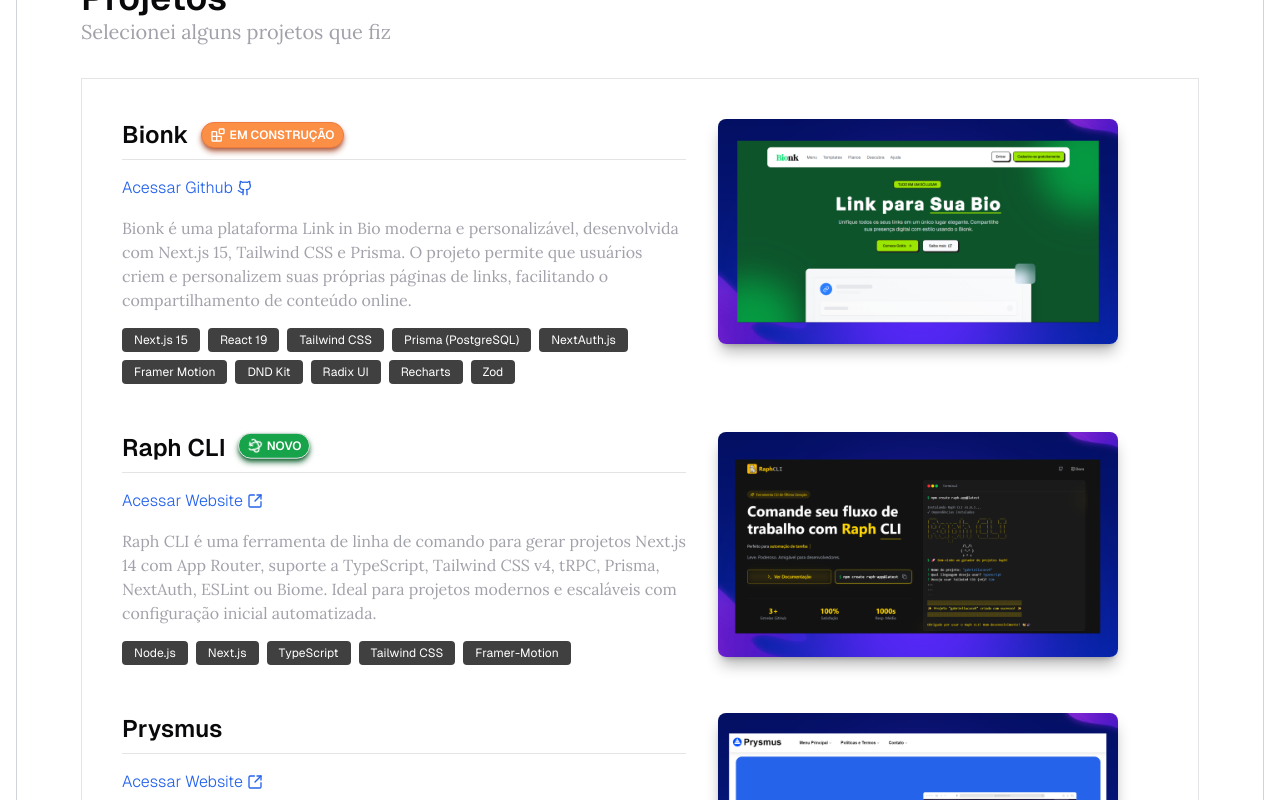
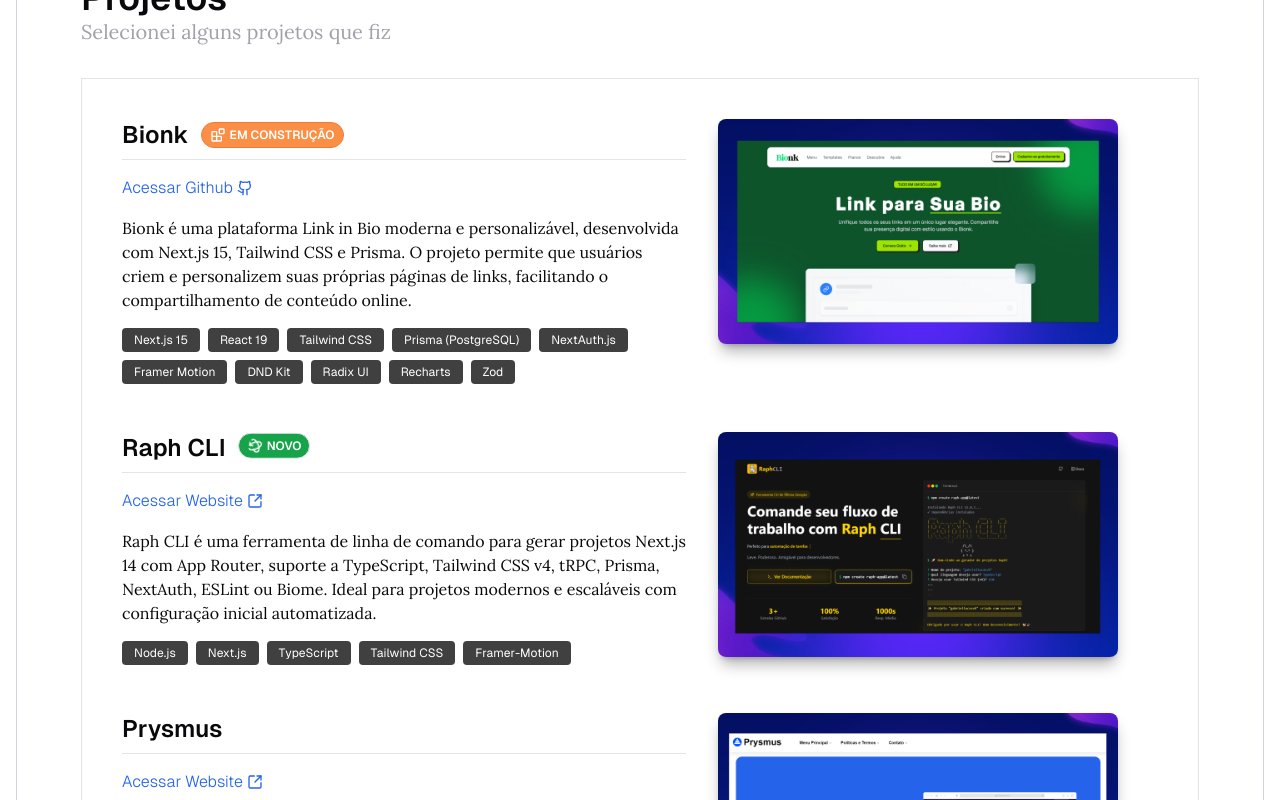
Before and after one commit to gabriellucasvh/portfolio, a Next.js app: page / in a window 1280 px wide. Shown: the part 740-1540 px from the top of the page. Built offline with nearby package versions, Linux system fonts and the light colour scheme.

Commit message:
style: Ajuste de cores para o tema claro

```diff
--- a/components/Sections/Projetos.tsx
+++ b/components/Sections/Projetos.tsx
@@ -86,12 +86,12 @@
                 {item.title}
 
                 {item.status === "novo" && (
-                  <span className="flex items-center gap-1 animate-bounce bg-green-600 shadow-md shadow-green-800 border text-white text-xs font-semibold px-2 py-1 rounded-full uppercase">
+                  <span className="flex items-center gap-1 animate-bounce bg-green-600 sark:shadow-md shadow-green-800 border text-white text-xs font-semibold px-2 py-1 rounded-full uppercase">
                     <Rotate3D className='animate-spin' size={16} /> Novo
                   </span>
                 )}
                 {item.status === "em-construcao" && (
-                  <span className="flex items-center gap-1 animate-pulse bg-orange-500 shadow-md shadow-orange-800 border border-orange-600 text-white text-xs font-semibold px-2 py-1 rounded-full uppercase cursor-progress">
+                  <span className="flex items-center gap-1 animate-pulse bg-orange-500 dark:shadow-md shadow-orange-800 border border-orange-600 text-white text-xs font-semibold px-2 py-1 rounded-full uppercase cursor-progress">
                     <Blocks size={16} /> Em construção
                   </span>
                 )}
@@ -123,7 +123,7 @@
                   </Link>
                 )}
               </div>
-              <span className="text-zinc-400 mt-4 font-lora ">
+              <span className="dark:text-zinc-400 mt-4 font-lora ">
                 {item.description}
               </span>
               <div className="flex flex-wrap justify-center md:justify-start gap-2 mt-4 ">
--- a/components/Sections/Sobre.tsx
+++ b/components/Sections/Sobre.tsx
@@ -28,14 +28,14 @@
               Minha proficiência em HTML, CSS, JavaScript e frameworks como React e Vue.js garante soluções eficazes e adaptáveis para qualquer desafio de desenvolvimento Front-end.
             </p>
           </div>
-          <div className='h-px w-full bg-gray-700'></div>
+          <div className='h-px w-full bg-gray-300 dark:bg-gray-700'></div>
           <div className='flex flex-col items-center md:items-start md:border-x dark:border-gray-700 px-4 md:px-6 py-4'>
             <h2 className='text-xl font-semibold flex items-center gap-2'><ShieldCheck className='text-orange-600' />  Qualidade do Código</h2>
             <p className='text-center hyphens-auto mt-2 md:text-start'>
               Produzo um código limpo, bem documentado e modular, que é fácil de manter e escalar. Testes automatizados e depuração rigorosa garantem a estabilidade e funcionalidade.
             </p>
           </div>
-          <div className='h-px w-full bg-gray-700'></div>
+          <div className='h-px w-full bg-gray-300 dark:bg-gray-700'></div>
           <div className='flex flex-col items-center md:items-start md:border-x dark:border-gray-700 px-4 md:px-6 py-4'>
             <h2 className='text-xl font-semibold flex items-center gap-2'><Palette className='text-orange-600' />  Design e Experiência do Usuário</h2>
             <p className='text-center hyphens-auto mt-2 md:text-start'>
```
